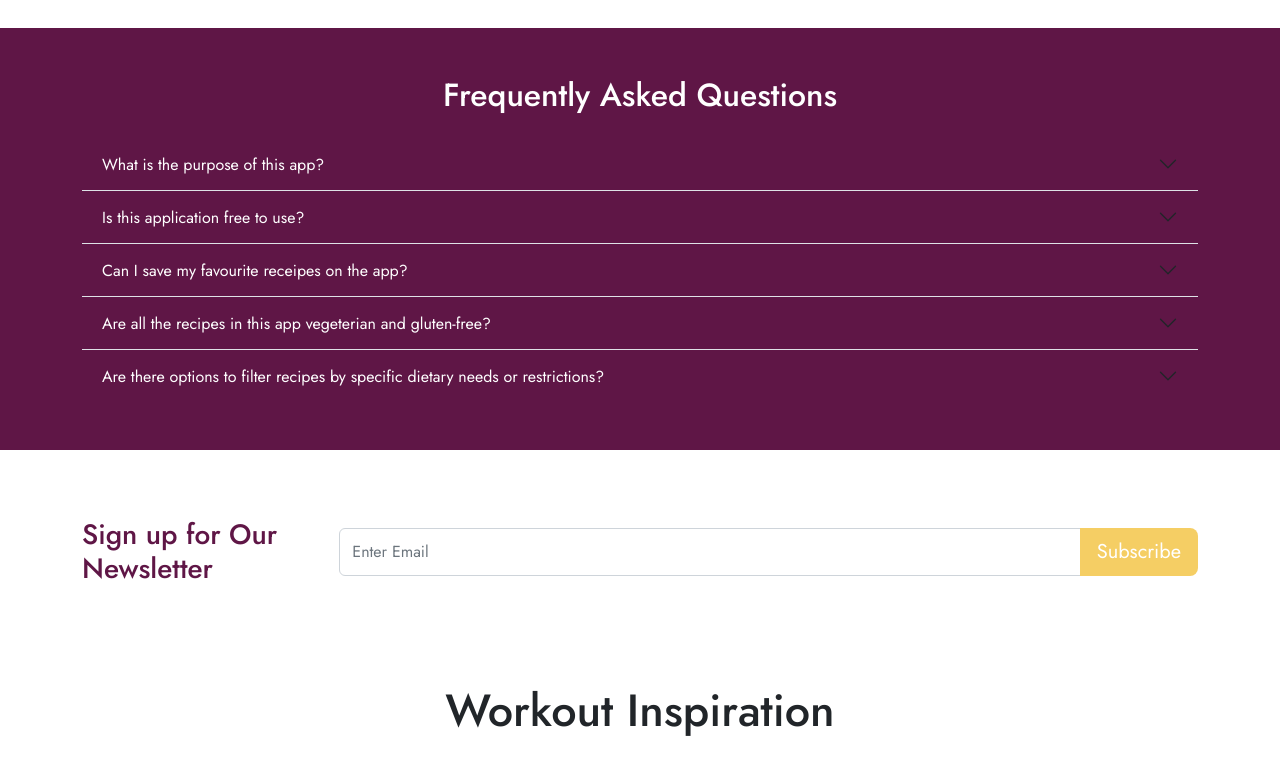
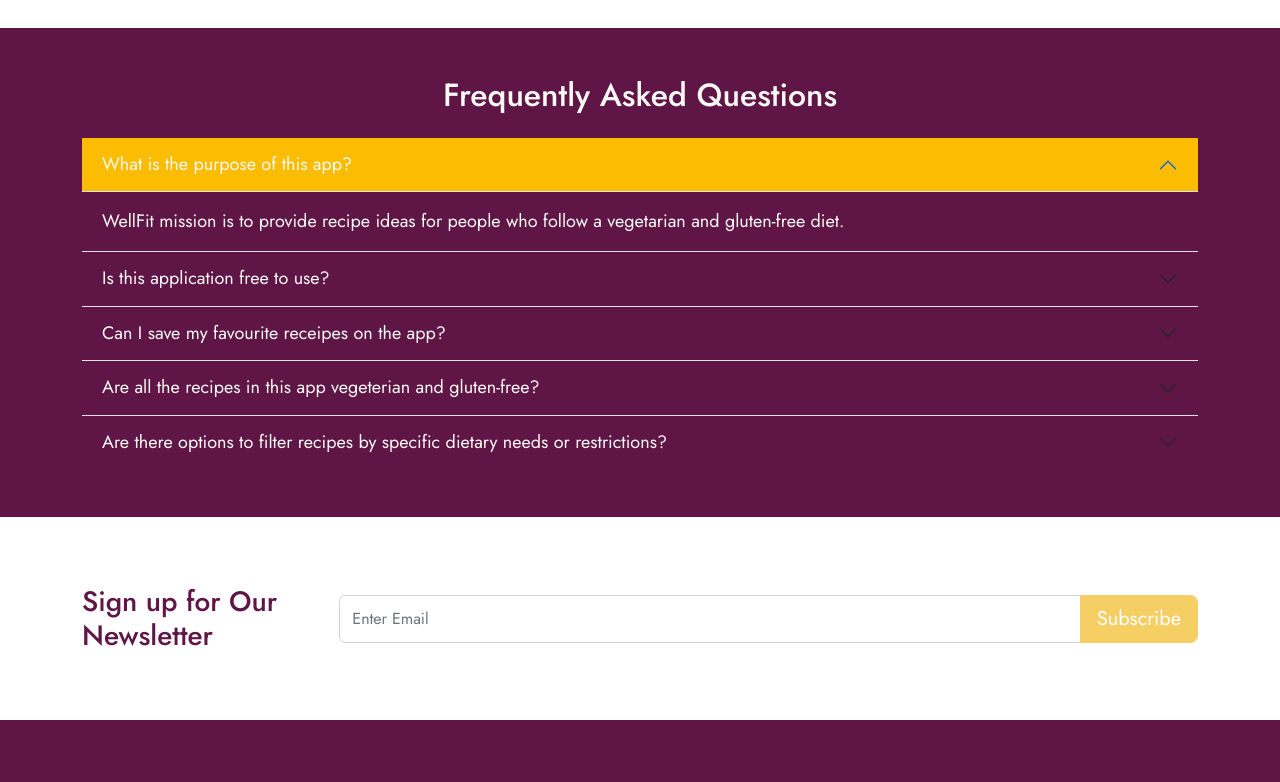
Before and after one commit to Clelia-M/WellFit, a React (Create React App) app: page / in a window 1280 px wide. Shown: the part 1720-2502 px from the top of the page. Built offline with nearby package versions, Linux system fonts and the light colour scheme; no server answers.

Commit message:
Accordion fixed and styled

```diff
--- a/src/App.js
+++ b/src/App.js
@@ -9,7 +9,6 @@
 import Newsletter from './components/Newsletter';
 import Footer from './components/Footer';
 import Header from './components/Header';
-import Youtube from './components/Youtube';
 
 
 function App() {
@@ -24,7 +23,6 @@
       <Charts />
       <FAQ />
       <Newsletter />
-      <Youtube />
       <Footer />
     </div>
   );
--- a/src/components/FAQ.js
+++ b/src/components/FAQ.js
@@ -1,79 +1,46 @@
 import React from "react";
+import Accordion from 'react-bootstrap/Accordion';
 
 function FAQ() {
-    return(
+  return (
     <section id="questions" class="p-5">
        <div class="container">
        <h2 class="text-center mb-4">Frequently Asked Questions</h2>
-          <div class="accordion accordion-flush" id="questions">
-            <div class="accordion-item">
-              <h2 class="accordion-header">
-                <button class="accordion-button collapsed" type="button" data-bs-toggle="collapse"
-                  data-bs-target="#question-1">
-                  What is the purpose of this app?
-                </button>
-              </h2>
-              <div id="question-1" class="accordion-collapse collapse" aria-labelledby="flush-headingOne"
-                data-bs-parent="#questions">
-                <div class="accordion-body">JustVeggie mission is to provide recipe ideas for people who follow a vegetarian
-                  and gluten-free diet. </div>
-              </div>
-            </div>
-            <div class="accordion-item">
-              <h2 class="accordion-header">
-                <button class="accordion-button collapsed" type="button" data-bs-toggle="collapse"
-                  data-bs-target="#question-2">
-                  Is this application free to use?
-                </button>
-              </h2>
-              <div id="question-2" class="accordion-collapse collapse" aria-labelledby="flush-headingOne"
-                data-bs-parent="#questions">
-                <div class="accordion-body">Yes, the app is completely free to use as of now because it is in its beta
-                  testing phase.</div>
-              </div>
-            </div>
-            <div class="accordion-item">
-              <h2 class="accordion-header">
-                <button class="accordion-button collapsed" type="button" data-bs-toggle="collapse"
-                  data-bs-target="#question-3">
-                  Can I save my favourite receipes on the app?
-                </button>
-              </h2>
-              <div id="question-3" class="accordion-collapse collapse" aria-labelledby="flush-headingOne"
-                data-bs-parent="#questions">
-                <div class="accordion-body">You can save the last 6 recipes that you serached for so if you like them, you
-                  will always have the possibility to cook them again.</div>
-              </div>
-            </div>
-            <div class="accordion-item">
-              <h2 class="accordion-header">
-                <button class="accordion-button collapsed" type="button" data-bs-toggle="collapse"
-                  data-bs-target="#question-4">
-                  Are all the recipes in this app vegeterian and gluten-free?
-                </button>
-              </h2>
-              <div id="question-4" class="accordion-collapse collapse" aria-labelledby="flush-headingOne"
-                data-bs-parent="#questions">
-                <div class="accordion-body">Yes, all the recipes provided on this app are specifically designed to be both
-                  vegetarian and gluten-free.</div>
-              </div>
-            </div>
-            <div class="accordion-item">
-              <h2 class="accordion-header">
-                <button class="accordion-button collapsed" type="button" data-bs-toggle="collapse"
-                  data-bs-target="#question-5">
-                  Are there options to filter recipes by specific dietary needs or restrictions?
-                </button>
-              </h2>
-              <div id="question-5" class="accordion-collapse collapse" aria-labelledby="flush-headingOne"
-                data-bs-parent="#questions">
-                <div class="accordion-body">Sure! The database is already set to provide you only vegetarian and gluten-free
-                  recipes but you can also include or exclude certain ingredients or choose your favourite cousine.</div>
-              </div>
-            </div>
-          </div>
+    <Accordion defaultActiveKey="0" id="questions" flush>
+      <Accordion.Item eventKey="0">
+        <Accordion.Header>What is the purpose of this app?</Accordion.Header>
+        <Accordion.Body>
+        WellFit mission is to provide recipe ideas for people who follow a vegetarian and gluten-free diet.
+        </Accordion.Body>
+      </Accordion.Item>
+      <Accordion.Item eventKey="1">
+        <Accordion.Header>Is this application free to use?</Accordion.Header>
+        <Accordion.Body>
+        Yes, the app is completely free to use as of now because it is in its beta testing phase.
+        </Accordion.Body>
+      </Accordion.Item>
+      <Accordion.Item eventKey="2">
+        <Accordion.Header>  Can I save my favourite receipes on the app?</Accordion.Header>
+        <Accordion.Body>
+        You can save the last 6 recipes that you serached for so if you like them, you will always have the possibility to cook them again.
+        </Accordion.Body>
+      </Accordion.Item>
+      <Accordion.Item eventKey="3">
+        <Accordion.Header>  Are all the recipes in this app vegeterian and gluten-free? </Accordion.Header>
+        <Accordion.Body>
+        Yes, all the recipes provided on this app are specifically designed to be both vegetarian and gluten-free.
+        </Accordion.Body>
+      </Accordion.Item>
+      <Accordion.Item eventKey="4">
+        <Accordion.Header> Are there options to filter recipes by specific dietary needs or restrictions? </Accordion.Header>
+        <Accordion.Body>
+        Sure! The database is already set to provide you only vegetarian and gluten-free recipes but you can also include or exclude certain ingredients or choose your favourite cousine.
+        </Accordion.Body>
+      </Accordion.Item>
+    </Accordion>
     </div>
     </section>
   );
-    };
+}
+
 export default FAQ;
--- a/src/index.css
+++ b/src/index.css
@@ -86,7 +86,13 @@
 .accordion-header,
 .accordion-button {
   background-color: var(--primaryclr);
-  color: var(--textlightclr);
+  color: var(--primarylightclr);
+  font-size: 18px;
+}
+
+.accordion-button:not(.collapsed) {
+  color: var(--primarylightclr);
+  background-color: var(--secondaryclr);
 }
 
 /* Newsletter sign-up */
```
Lines whose indentation alone changed are shown as unchanged.
